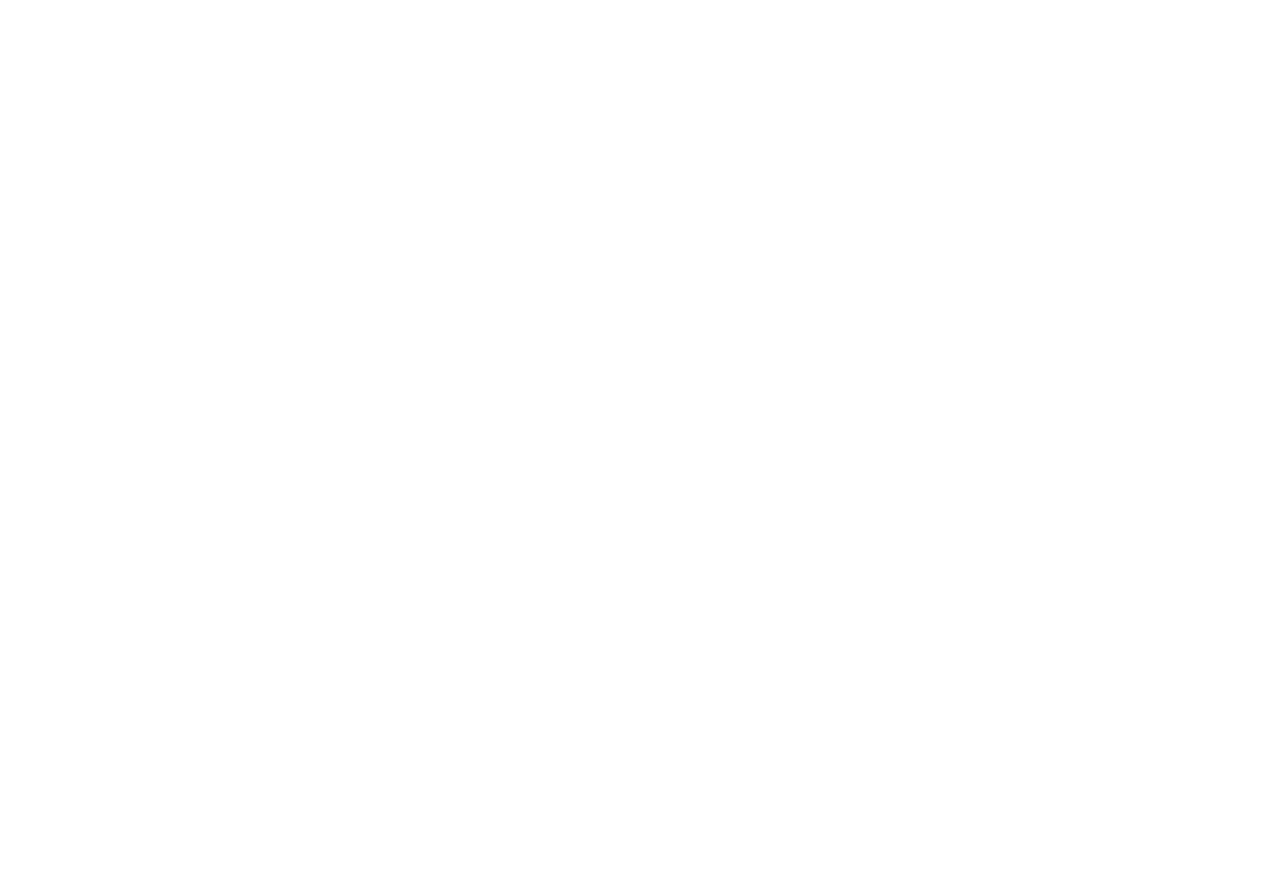
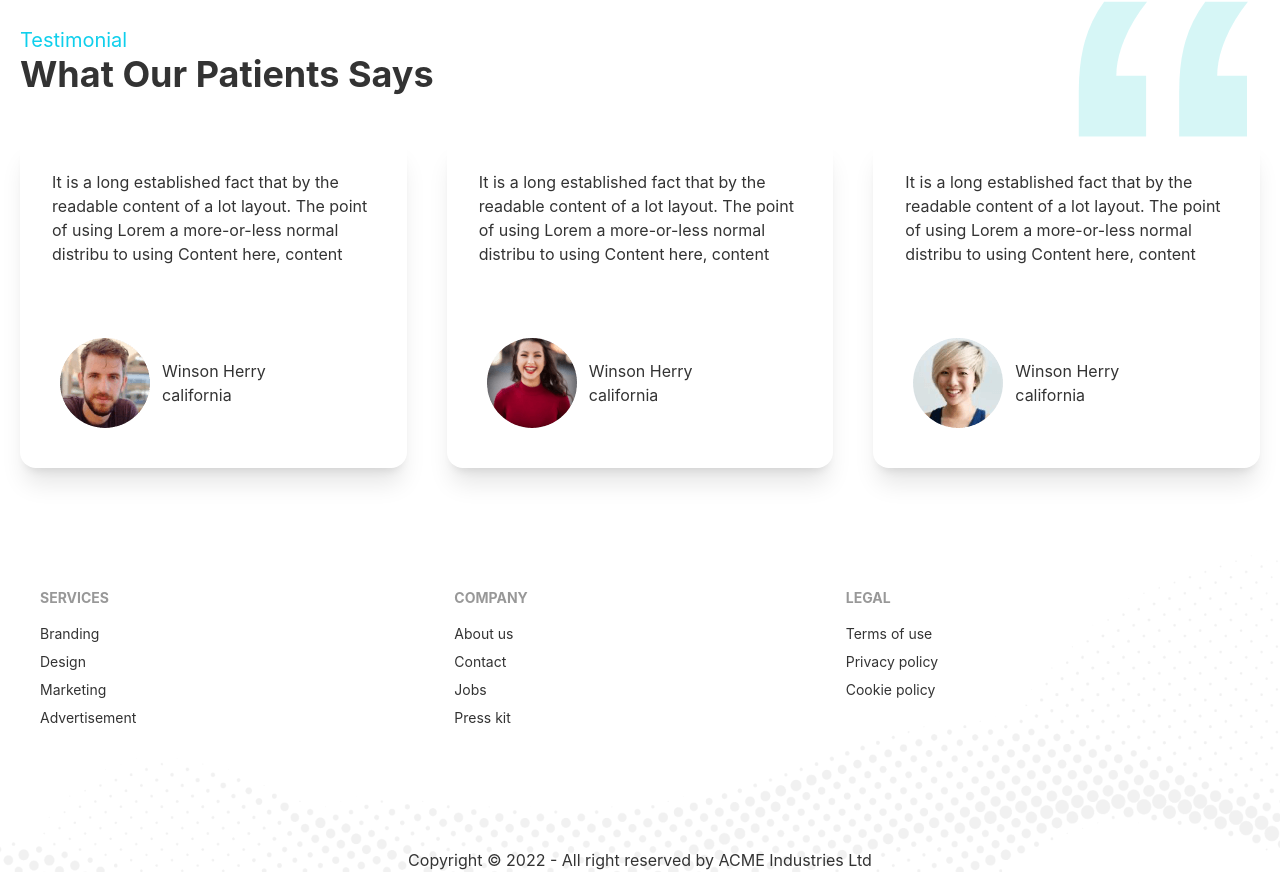
Before and after one commit to sobahan-ali/client-client-dentist, a React (Create React App) app: page / in a window 1280 px wide. Shown: the part 2746-3638 px from the top of the page. Before the commit the page ends 2624 px from the top, so only its background shows below. Built offline with nearby package versions, Linux system fonts and the light colour scheme.

Commit message:
module 71 finished with footer

```diff
--- a/src/Pages/Home/Home/Home.js
+++ b/src/Pages/Home/Home/Home.js
@@ -4,6 +4,7 @@ import Banner from '../Banner/Banner';
 import ExpectTerms from '../ExpectTerms/ExpectTerms';
 import InfoCards from '../InfoCards/InfoCards';
 import Services from '../Services/Services';
+import Testimonials from '../Testimonials/Testimonials';
 
 const Home = () => {
     return (
@@ -14,6 +15,7 @@ const Home = () => {
             <Services></Services>
             <ExpectTerms></ExpectTerms>
             <MakeAppointment></MakeAppointment>
+            <Testimonials></Testimonials>
         </div>
     );
 };
--- /dev/null
+++ b/src/Pages/Home/Testimonials/Testimonials.js
@@ -0,0 +1,56 @@
+import React from 'react';
+import quote from '../../../assets/icons/quote.svg';
+import person1 from '../../../assets/images/people1.png';
+import person2 from '../../../assets/images/people2.png';
+import person3 from '../../../assets/images/people3.png';
+import Testmonial from './Testmonial';
+
+const Testimonials = () => {
+
+    const reviews = [
+        {
+            _id: 1,
+            comments: 'It is a long established fact that by the readable content of a lot layout. The point of using Lorem a more-or-less normal distribu to using Content here, content',
+            img: person1,
+            name: 'Winson Herry',
+            country: 'california'
+        },
+        {
+            _id: 2,
+            comments: 'It is a long established fact that by the readable content of a lot layout. The point of using Lorem a more-or-less normal distribu to using Content here, content',
+            img: person2,
+            name: 'Winson Herry',
+            country: 'california'
+        },
+        {
+            _id: 3,
+            comments: 'It is a long established fact that by the readable content of a lot layout. The point of using Lorem a more-or-less normal distribu to using Content here, content',
+            img: person3,
+            name: 'Winson Herry',
+            country: 'california'
+        },
+    ]
+    return (
+        <section className='mt-32'>
+            <div className='flex justify-between items-center'>
+                <div>
+                    <h3 className='text-primary text-xl'>Testimonial</h3>
+                    <h2 className='text-4xl font-bold'>What Our Patients Says</h2>
+                </div>
+                <figure>
+                    <img className='w-24 lg:w-48' src={quote} alt="" />
+                </figure>
+            </div>
+            <div className='grid grid-cols-1 md:grid-cols-2 lg:grid-cols-3 gap-10'>
+                {
+                    reviews.map(review => <Testmonial
+                        key={review._id}
+                        review={review}
+                    ></Testmonial>)
+                }
+            </div>
+        </section>
+    );
+};
+
+export default Testimonials;
--- /dev/null
+++ b/src/Pages/Home/Testimonials/Testmonial.js
@@ -0,0 +1,23 @@
+import React from 'react';
+
+const Testmonial = ({ review }) => {
+    const { name, img, comments, country } = review;
+    return (
+        <div className="card w-full shadow-xl">
+            <div className="card-body">
+                <p>{comments}</p>
+            </div>
+            <div className='p-10 flex items-center '>
+                <figure className='mr-3'>
+                    <img src={img} alt="Shoes" />
+                </figure>
+                <div>
+                    <h2>{name}</h2>
+                    <p>{country}</p>
+                </div>
+            </div>
+        </div>
+    );
+};
+
+export default Testmonial;
--- a/src/Pages/Shared/Footer/Footer.js
+++ b/src/Pages/Shared/Footer/Footer.js
@@ -1,10 +1,37 @@
 import React from 'react';
+import { Link } from 'react-router-dom';
+import footer from '../../../assets/images/footer.png';
 
 const Footer = () => {
     return (
-        <div>
-            <h3>footer</h3>
-        </div>
+        <section style={{backgroundImage: `url(${footer})`, backgroundSize: 'cover'}}>
+            <footer className="footer p-10 text-base-content mt-20">
+                <div>
+                    <span className="footer-title">Services</span>
+                    <Link to='/' className="link link-hover">Branding</Link>
+
+                    <Link to='/' className="link link-hover">Design</Link>
+                    <Link to='/' className="link link-hover">Marketing</Link>
+                    <Link to='/' className="link link-hover">Advertisement</Link>
+                </div>
+                <div>
+                    <span className="footer-title">Company</span>
+                    <Link className="link link-hover">About us</Link>
+                    <Link className="link link-hover">Contact</Link>
+                    <Link className="link link-hover">Jobs</Link>
+                    <Link className="link link-hover">Press kit</Link>
+                </div>
+                <div>
+                    <span className="footer-title">Legal</span>
+                    <Link className="link link-hover">Terms of use</Link>
+                    <Link className="link link-hover">Privacy policy</Link>
+                    <Link className="link link-hover">Cookie policy</Link>
+                </div>
+            </footer>
+            <div className='text-center mt-20 mb-5'>
+                <p>Copyright © 2022 - All right reserved by ACME Industries Ltd</p>
+            </div>
+        </section>
     );
 };
 
```
